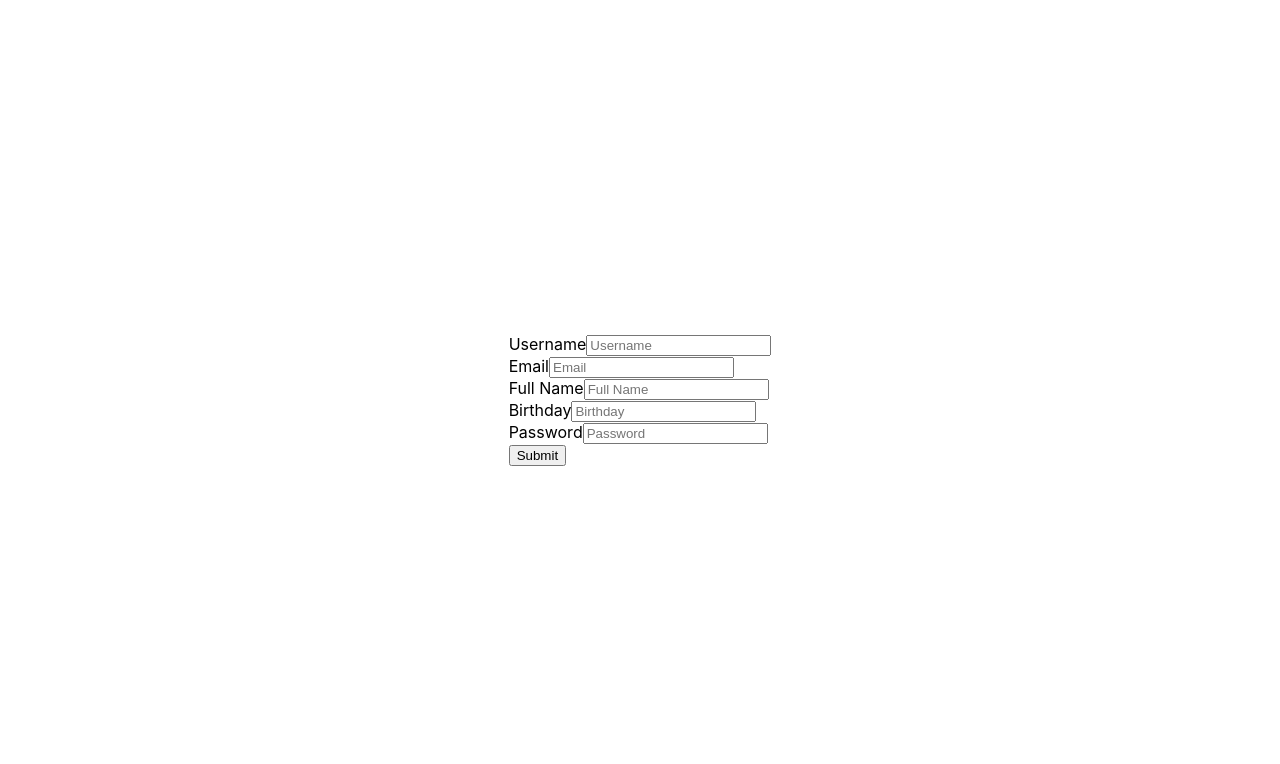
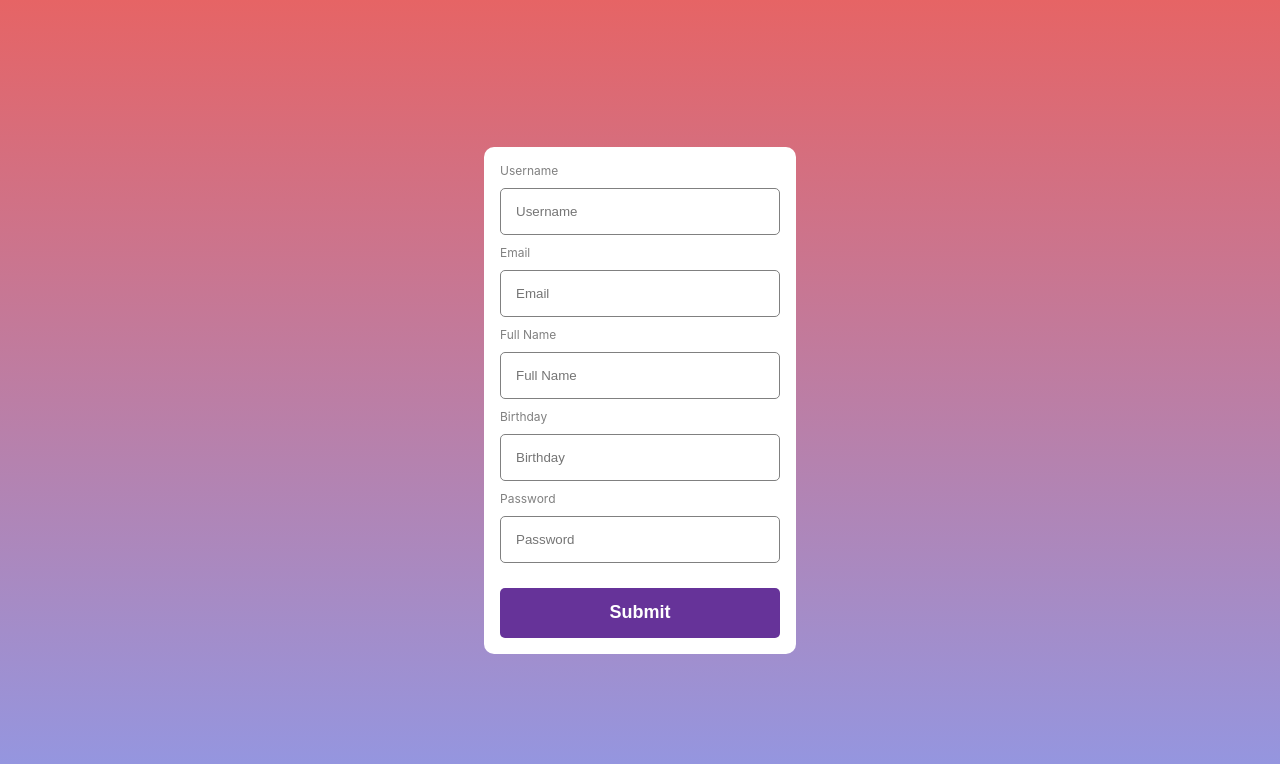
Before and after one commit to KearneyDevs/data-driven-forms, a React (Create React App) app: page / in a window 1280 px wide. Shown: the top 764 px of the page. Built offline with nearby package versions, Linux system fonts and the light colour scheme.

Commit message:
Added styling for inputs, labels and form

```diff
--- a/src/App.css
+++ b/src/App.css
@@ -3,4 +3,29 @@
   align-items: center;
   justify-content: center;
   height: 100vh;
+  background: linear-gradient(#e66465, #9198e5);
 }
+
+form {
+  background-color: #fff;
+  padding: 1rem;
+  border-radius: 10px;
+}
+
+h1 {
+  color: rgb(94, 7, 94);
+  text-align: center;
+}
+
+button {
+  width: 100%;
+  height: 50px;
+  border: none;
+  background-color: rebeccapurple;
+  color: white;
+  border-radius: 5px;
+  font-weight: bold;
+  font-size: 18px;
+  cursor: pointer;
+  margin-top: 15px;
+}
--- a/src/components/formInput.css
+++ b/src/components/formInput.css
@@ -0,0 +1,17 @@
+.formInput {
+  display: flex;
+  flex-direction: column;
+  width: 280px;
+}
+
+input {
+  padding: 15px;
+  margin: 10px 0;
+  border-radius: 5px;
+  border: 1px solid gray;
+}
+
+label {
+  font-size: 12px;
+  color: gray;
+}
```
